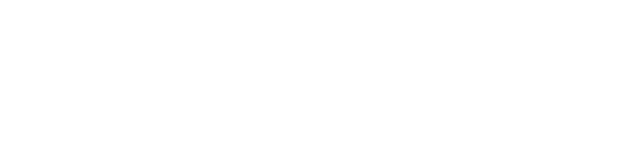
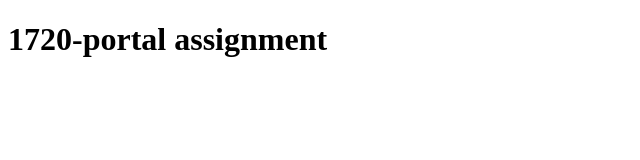
Before and after one commit to karvar111/1720-portal, a plain HTML site: page index.html in a window 1280 px wide. Shown: the whole page, without its empty margins (0-640 px from the left). Drawn offline with Linux system fonts and the light colour scheme.

Commit message:
added iwfjief

```diff
--- a/index.html
+++ b/index.html
@@ -6,6 +6,6 @@
     <title>1720-portal assignment</title>
 </head>
 <body>
-
+    <h1>1720-portal assignment</h1>
 </body>
 </html>
```
